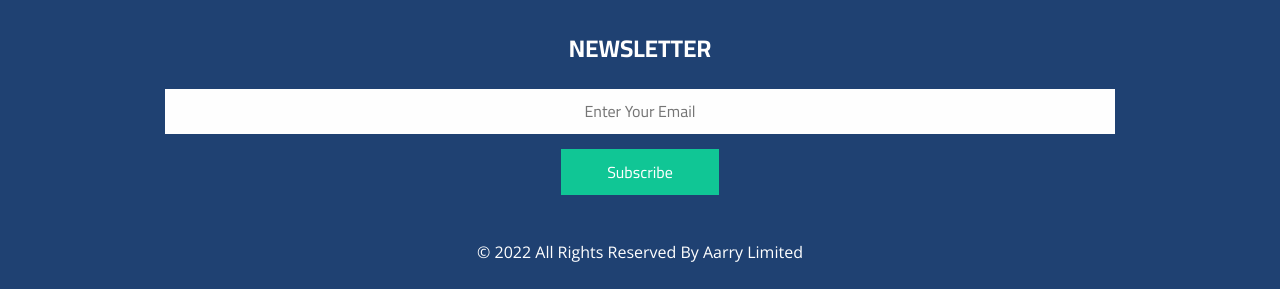
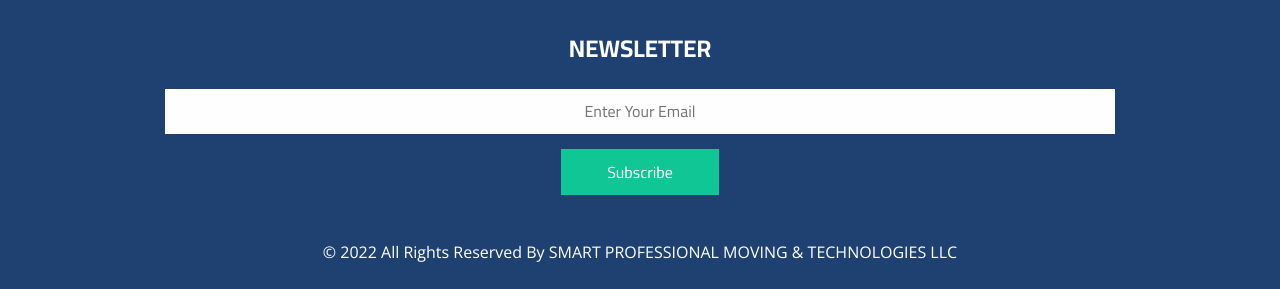
Before and after one commit to kaocher82/Moving, a plain HTML site: page about.html in a window 1280 px wide. Shown: the part 1143-1432 px from the top of the page. Drawn offline with nearby package versions, Linux system fonts and the light colour scheme; some packages are replaced by stand-ins of ours.

Commit message:
Update about.html

```diff
--- a/about.html
+++ b/about.html
@@ -251,7 +251,7 @@ At Smart Professional Moving & Technologies LLC, we take great pride in our cust
       <div class="container">
         <p>
           &copy; <span id="displayYear"></span> All Rights Reserved By
-          <a href="https://html.design/">Aarry Limited </a>
+          <a href="https://html.design/">SMART PROFESSIONAL MOVING & TECHNOLOGIES LLC</a>
         </p>
       </div>
     </div>
```
